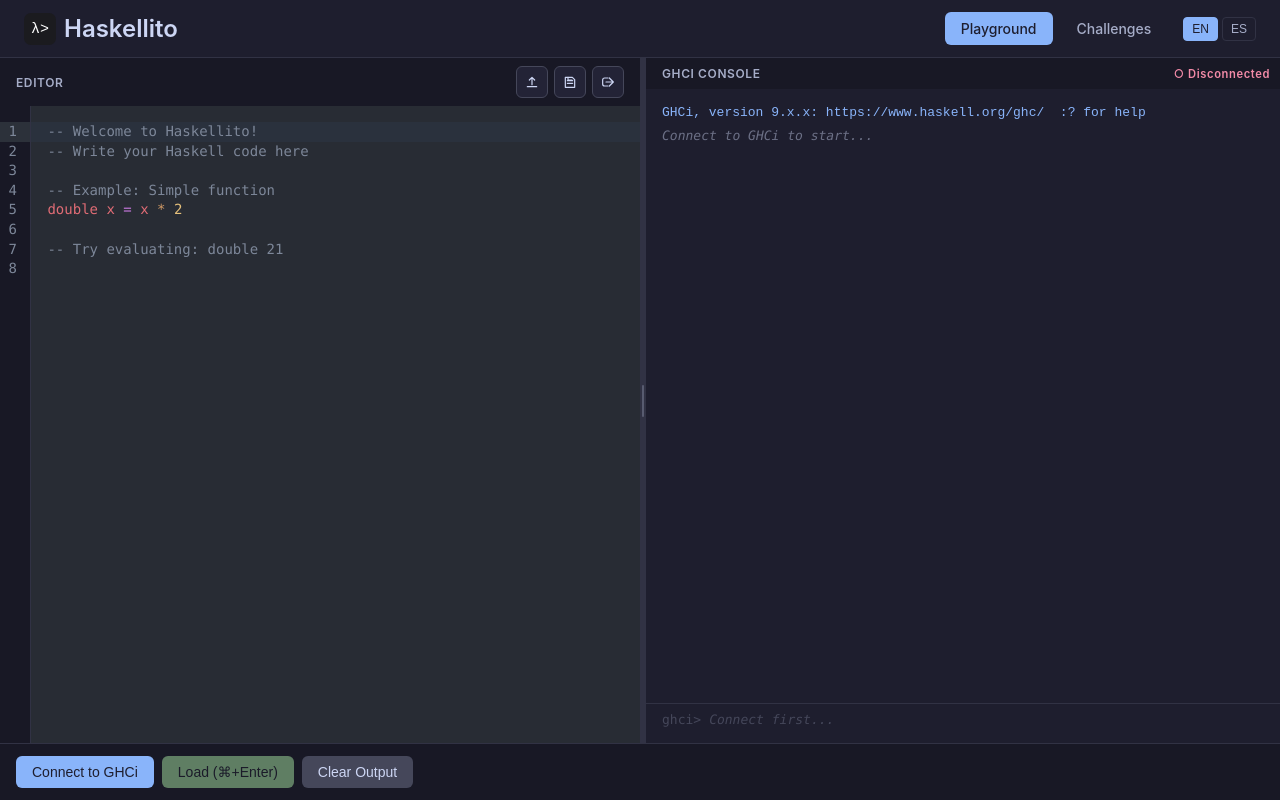
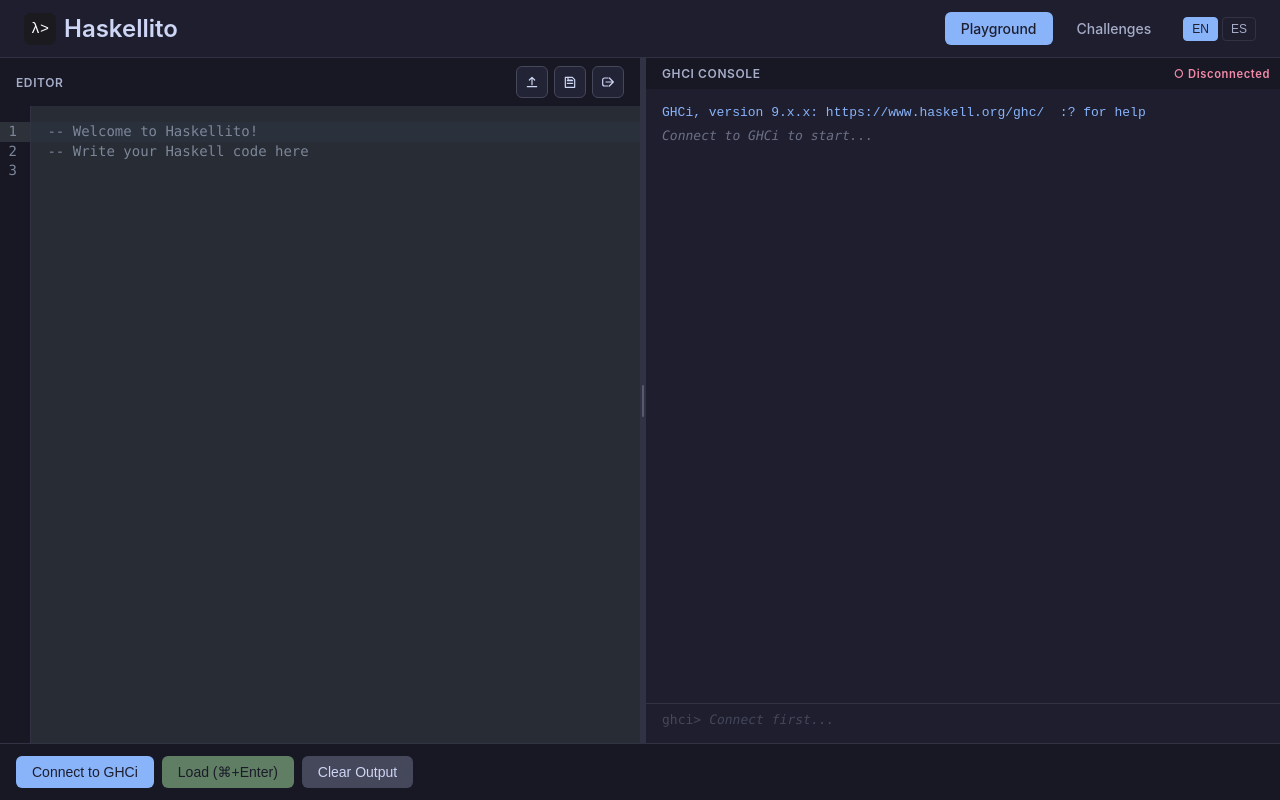
Before and after one commit to FRaverta/Haskellito, a Vue app in the folder frontend/: page / in a window 1280 px wide. Built offline with nearby package versions, Linux system fonts and the light colour scheme.

Commit message:
Initial code is now empty

```diff
--- a/frontend/src/views/HomeView.vue
+++ b/frontend/src/views/HomeView.vue
@@ -12,11 +12,6 @@
 const API_V2 = '/api/v2/playground'
 const DEFAULT_CODE = `-- Welcome to Haskellito!
 -- Write your Haskell code here
-
--- Example: Simple function
-double x = x * 2
-
--- Try evaluating: double 21
 `
 
 const apiMode = ref('shared')
```
